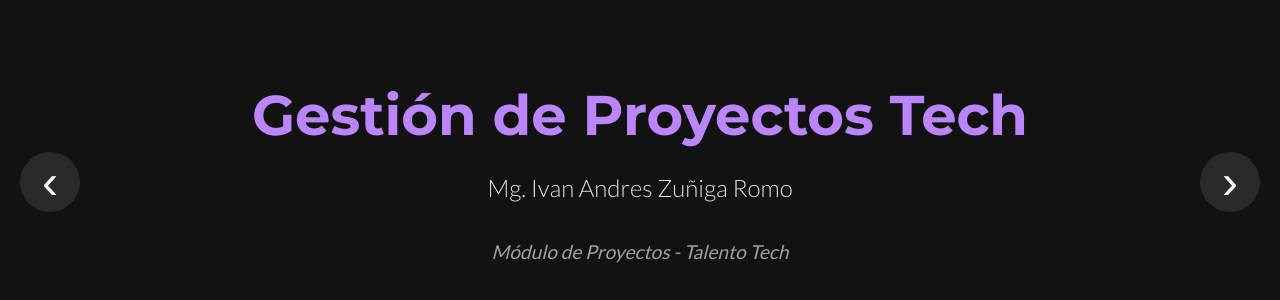
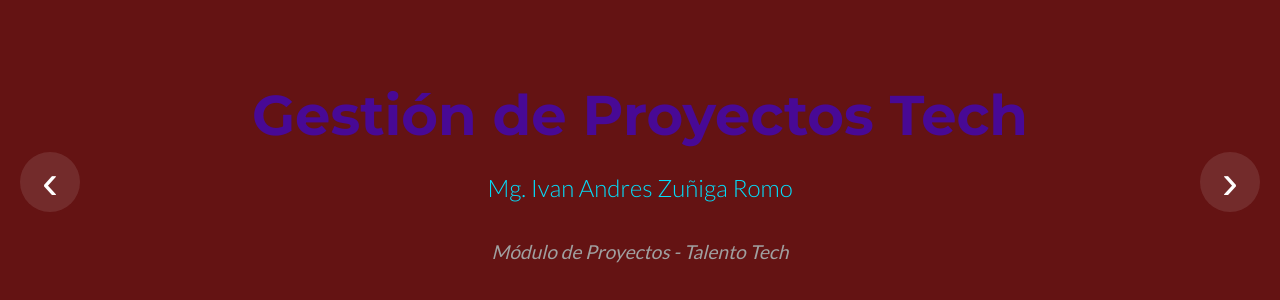
Before and after one commit to andreszuniga96/presentacion1, a plain HTML site: page index.html in a window 1280 px wide. Shown: the part 218-518 px from the top of the page. Drawn offline with Linux system fonts and the light colour scheme.

Commit message:
Version 1.1. Proyecto modificado por Lupe. Se eliminaron alguno comentarios y se cambiaron algunos colores del archivo style.css, de acuerdo al requerimiento de mi usuario

```diff
--- a/css/style.css
+++ b/css/style.css
@@ -1,4 +1,4 @@
-/* --- Reseteo Básico y Fuentes Globales --- */
+
 * {
     margin: 0;
     padding: 0;
@@ -7,9 +7,9 @@
 
 body {
     font-family: 'Lato', sans-serif;
-    background-color: #121212; /* Fondo oscuro */
-    color: #E0E0E0; /* Texto claro */
-    overflow: hidden; /* Evita barras de scroll */
+    background-color: #641313;
+    color: #585858;
+    overflow: hidden;
 }
 
 /* --- Contenedor Principal --- */
@@ -56,7 +56,7 @@ body {
 h1, h2 {
     font-family: 'Montserrat', sans-serif;
     font-weight: 700;
-    color: #BB86FC; /* Color de acento violeta */
+    color: #480995;
     margin-bottom: 20px;
 }
 
@@ -66,7 +66,7 @@ h1, h2 {
 
 .subtitle {
     font-size: 1.5rem;
-    color: #E0E0E0;
+    color: #03defb;
     font-weight: 300;
 }
 
```
